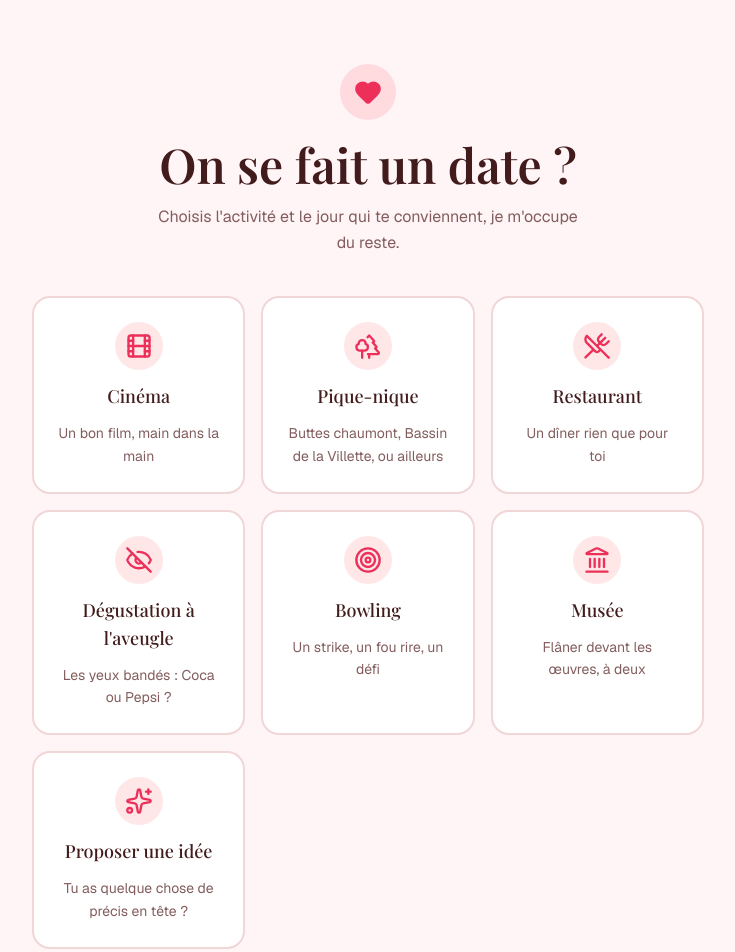
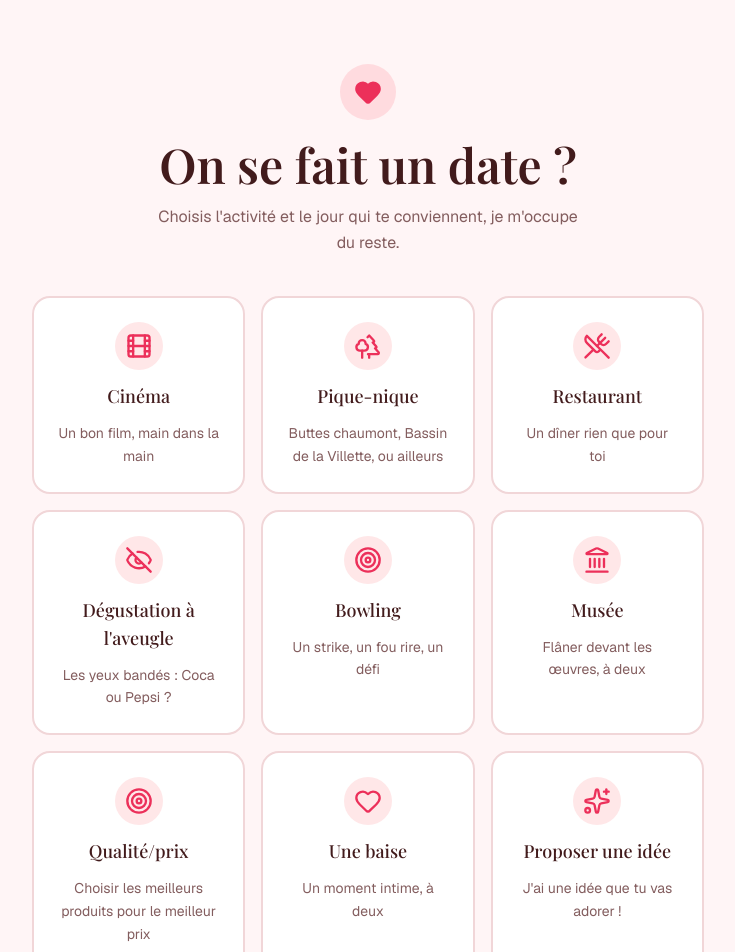
Before and after one commit to TristGui/Invitation-date, a Next.js app: page /date in a window 1280 px wide. Shown: the top 952 px of the page, without its empty margins (272-1007 px from the left). Built offline with nearby package versions, Linux system fonts and the light colour scheme; no server answers; a web font is replaced by a local one.

Commit message:
ajout d'autre idées

```diff
--- a/components/date-invitation.tsx
+++ b/components/date-invitation.tsx
@@ -50,9 +50,21 @@ const ACTIVITIES: Activity[] = [
     icon: <Landmark className="size-7" aria-hidden="true" />,
   },
   {
+    id: "Qualité/prix",
+    label: "Qualité/prix",
+    description: "Choisir les meilleurs produits pour le meilleur prix",
+    icon: <Target className="size-7" aria-hidden="true" />,
+  },
+  {
+    id: "Une baise",
+    label: "Une baise",
+    description: "Un moment intime, à deux",
+    icon: <Heart className="size-7" aria-hidden="true" />,
+  },
+  {
     id: "autre",
     label: "Proposer une idée",
-    description: "Tu as quelque chose de précis en tête ?",
+    description: "J'ai une idée que tu vas adorer !",
     icon: <Sparkles className="size-7" aria-hidden="true" />,
   },
 ]
```
